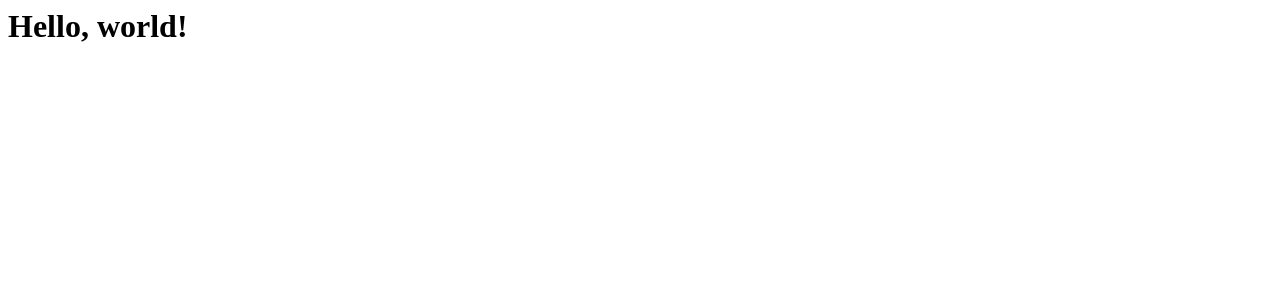
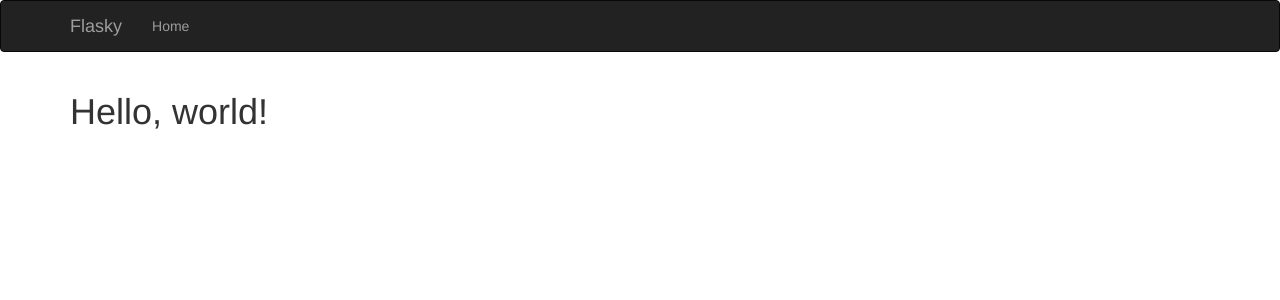
Before and after one commit to gerdm/congress_2017, a Flask app: page / in a window 1280 px wide. Shown: the top 300 px of the page. Run offline with Flask 2, Linux system fonts and the light colour scheme; some libraries are stand-ins or nearby versions.

Commit message:
added folder, edit files

```diff
--- a/webapp/templates/base.html
+++ b/webapp/templates/base.html
@@ -1,10 +1,32 @@
 {% extends "bootstrap/base.html" %}
 
-{% block title %}TestAPP{% endblock %}
+{% block title %}Flasky{% endblock %}
+
+{% block head %}
+{{ super() }}
+<link rel="shortcut icon" href="{{ url_for('static', filename='logo_marista.ico') }}" type="image/x-icon">
+<link rel="icon" href="{{ url_for('static', filename='logo_marista.ico') }}" type="image/x-icon">
+{% endblock %}
 
 {% block navbar %}
-<nav class="navbar navbar-default">
-</nav>
+<div class="navbar navbar-inverse" role="navigation">
+    <div class="container">
+        <div class="navbar-header">
+            <button type="button" class="navbar-toggle" data-toggle="collapse" data-target=".navbar-collapse">
+                <span class="sr-only">Toggle navigation</span>
+                <span class="icon-bar"></span>
+                <span class="icon-bar"></span>
+                <span class="icon-bar"></span>
+            </button>
+            <a class="navbar-brand" href="/">Flasky</a>
+        </div>
+        <div class="navbar-collapse collapse">
+            <ul class="nav navbar-nav">
+                <li><a href="{{ url_for('index', external=True) }}">Home</a></li>
+            </ul>
+        </div>
+    </div>
+</div>
 {% endblock %}
 
 {% block content %}
--- a/webapp/templates/index.html
+++ b/webapp/templates/index.html
@@ -1 +1,5 @@
-<h1>Hello, world!</h1>
+{% extends "base.html" %}
+
+{%block page_content %}
+    <h1>Hello, world!</h1>
+{% endblock %}
```
Also changed, not shown: webapp/static/logo_marista.ico (added).
